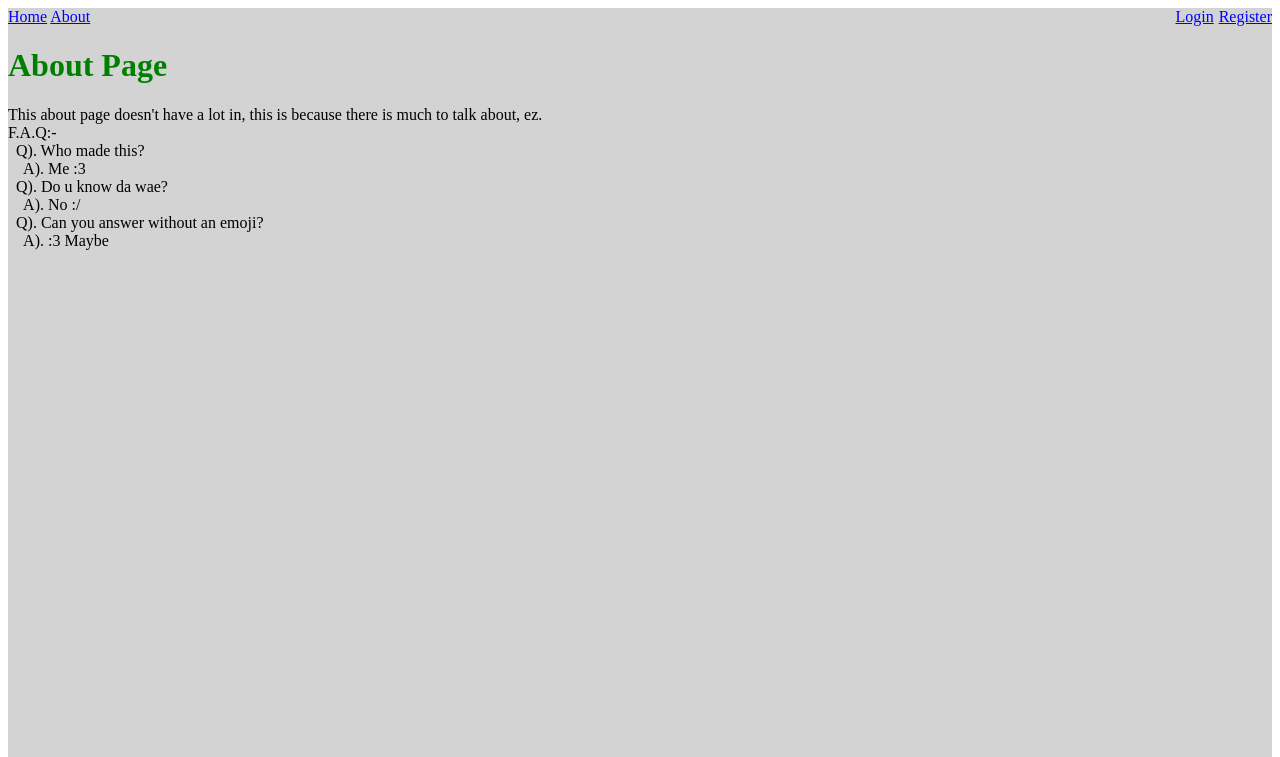
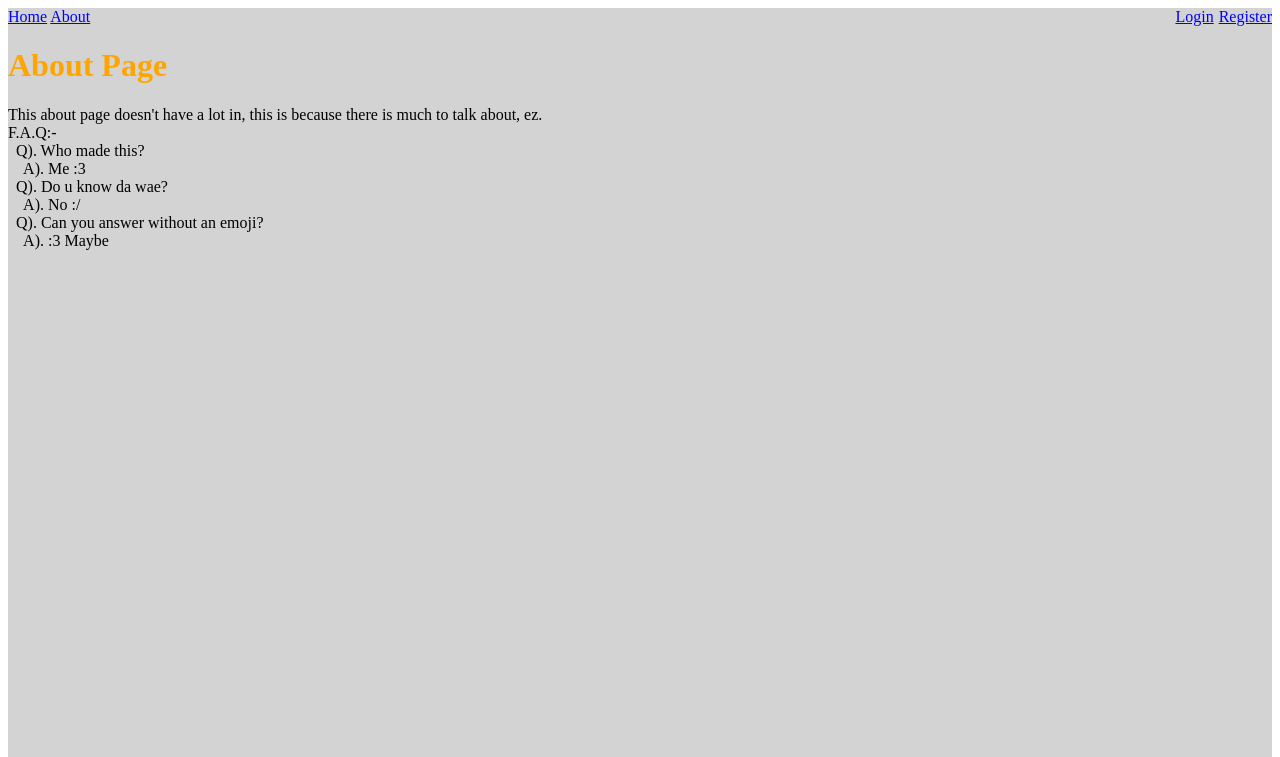
Before and after one commit to HiddenRealm/Individual_Project_James, a Flask app: page /about in a window 1280 px wide. Shown: the top 757 px of the page. Run offline with Flask 2, Linux system fonts and the light colour scheme.

Commit message:
Update layout.html

```diff
--- a/application/templates/layout.html
+++ b/application/templates/layout.html
@@ -9,7 +9,7 @@
 			}
 
 			h1 {
-				color: green;
+				color: orange;
 			}
 
 			span {
```
